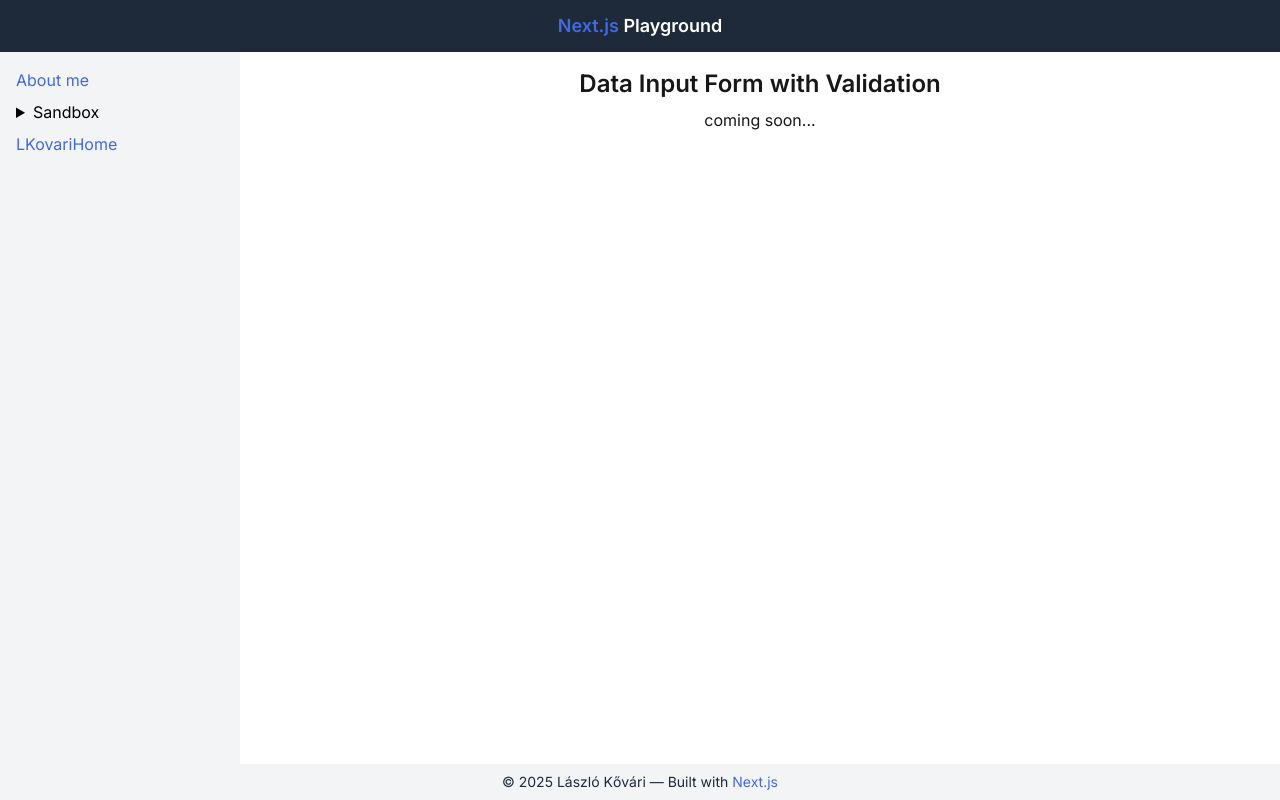
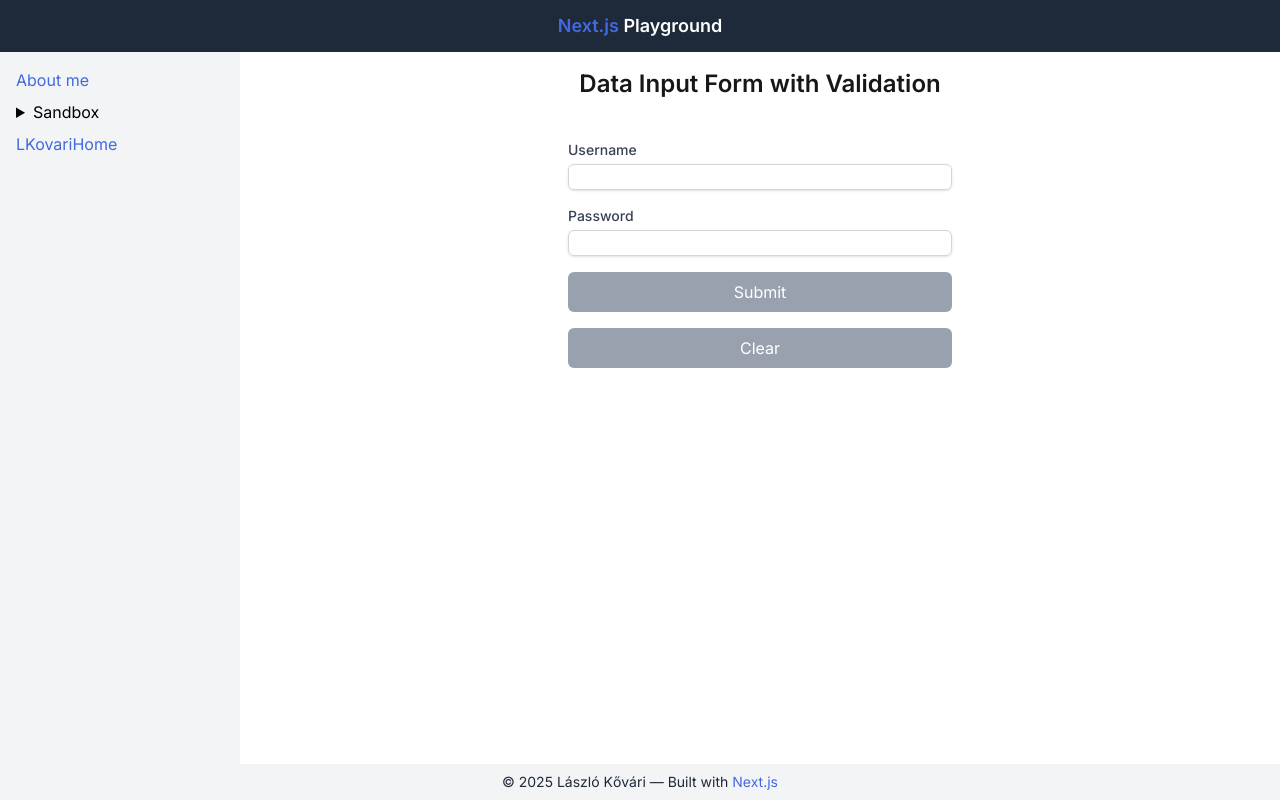
Before and after one commit to lkovari/nextjs-react-seed, a Next.js app in the folder apps/main-app/: page /sandbox/data-input in a window 1280 px wide. Built offline with nearby package versions, Linux system fonts and the light colour scheme.

Commit message:
add data input form logic

```diff
--- a/apps/main-app/src/app/sandbox/data-input/page.tsx
+++ b/apps/main-app/src/app/sandbox/data-input/page.tsx
@@ -1,8 +1,135 @@
+'use client'
+import { useState, useEffect } from 'react'
+
+// of course we can use zod library for validation.
+
+type FieldState = {
+  value: string
+  touched: boolean
+  error: string
+  isValid: boolean
+}
+
+type FormState = {
+  [key: string]: FieldState
+}
+
+const initialFieldState: FieldState = {
+  value: '',
+  touched: false,
+  error: '',
+  isValid: false,
+}
+
+const fieldNames = ['username', 'password']
+
 export default function DataInputFormsPage() {
+    const [formState, setFormState] = useState<FormState>(() =>
+    fieldNames.reduce((acc, field) => {
+      acc[field] = { ...initialFieldState }
+      return acc
+    }, {} as FormState)
+  )
+
+    useEffect(() => {
+    const newState = { ...formState }
+
+    for (const key in newState) {
+      const trimmed = newState[key].value.trim()
+      newState[key].error =
+        newState[key].touched && trimmed === '' ? 'The field is required' : ''
+      newState[key].isValid = trimmed !== ''
+    }
+
+    setFormState(newState)
+  }, [JSON.stringify(formState)])
+
+    const handleChange = (name: string, value: string) => {
+    setFormState((prev) => ({
+      ...prev,
+      [name]: {
+        ...prev[name],
+        value,
+      },
+    }))
+  }
+
+  const handleBlur = (name: string) => {
+    setFormState((prev) => ({
+      ...prev,
+      [name]: {
+        ...prev[name],
+        touched: true,
+      },
+    }))
+  }
+
+  const handleSubmit = (e: React.FormEvent) => {
+    e.preventDefault()
+    const formValues = Object.fromEntries(
+      Object.entries(formState).map(([key, val]) => [key, val.value])
+    )
+    alert(`Submited value: ${JSON.stringify(formValues, null, 2)}`)
+  }
+
+  const isFormValid = Object.values(formState).every((f) => f.isValid)
+  const isFieldNotEmpty = Object.values(formState).every(
+    (field) => field?.value?.trim() !== ''
+  )
+
+  const handleClear = () => {
+    const clearedState = fieldNames.reduce((acc, field) => {
+      acc[field] = { ...initialFieldState }
+      return acc
+    }, {} as FormState)
+
+    setFormState(clearedState)
+  }
+
   return (
     <>
       <h2 className="text-2xl font-semibold mb-2 text-center">Data Input Form with Validation</h2>
-      <p className="text-center">coming soon...</p>
+    <form onSubmit={handleSubmit} className="max-w-sm mx-auto mt-10 space-y-4">
+      {fieldNames.map((fieldName) => (
+        <div key={fieldName}>
+          <label className="block text-sm font-medium text-gray-700 capitalize">
+            {fieldName}
+          </label>
+          <input
+            type={fieldName === 'password' ? 'password' : 'text'}
+            value={formState[fieldName].value}
+            onChange={(e) => handleChange(fieldName, e.target.value)}
+            onBlur={() => handleBlur(fieldName)}
+            className="mt-1 block w-full rounded-md border border-gray-300 shadow-sm focus:border-blue-500 focus:ring focus:ring-blue-200"
+          />
+          {formState[fieldName].error && (
+            <p className="text-red-500 text-sm mt-1">
+              {formState[fieldName].error}
+            </p>
+          )}
+        </div>
+      ))}
+
+      <button
+        type="submit"
+        disabled={!isFormValid}
+        className={`w-full py-2 px-4 rounded-md text-white ${
+          isFormValid ? 'bg-blue-600 hover:bg-blue-700' : 'bg-gray-400 cursor-not-allowed'
+        }`}
+      >
+        Submit
+      </button>
+      <button
+        type="button"
+        onClick={handleClear}
+        disabled={!isFieldNotEmpty}
+        className={`w-full py-2 px-4 rounded-md text-white ${
+          isFieldNotEmpty ? 'bg-blue-600 hover:bg-blue-700' : 'bg-gray-400 cursor-not-allowed'
+        }`}
+      >
+        Clear
+      </button>
+    </form>
     </>
   );
 }
```
